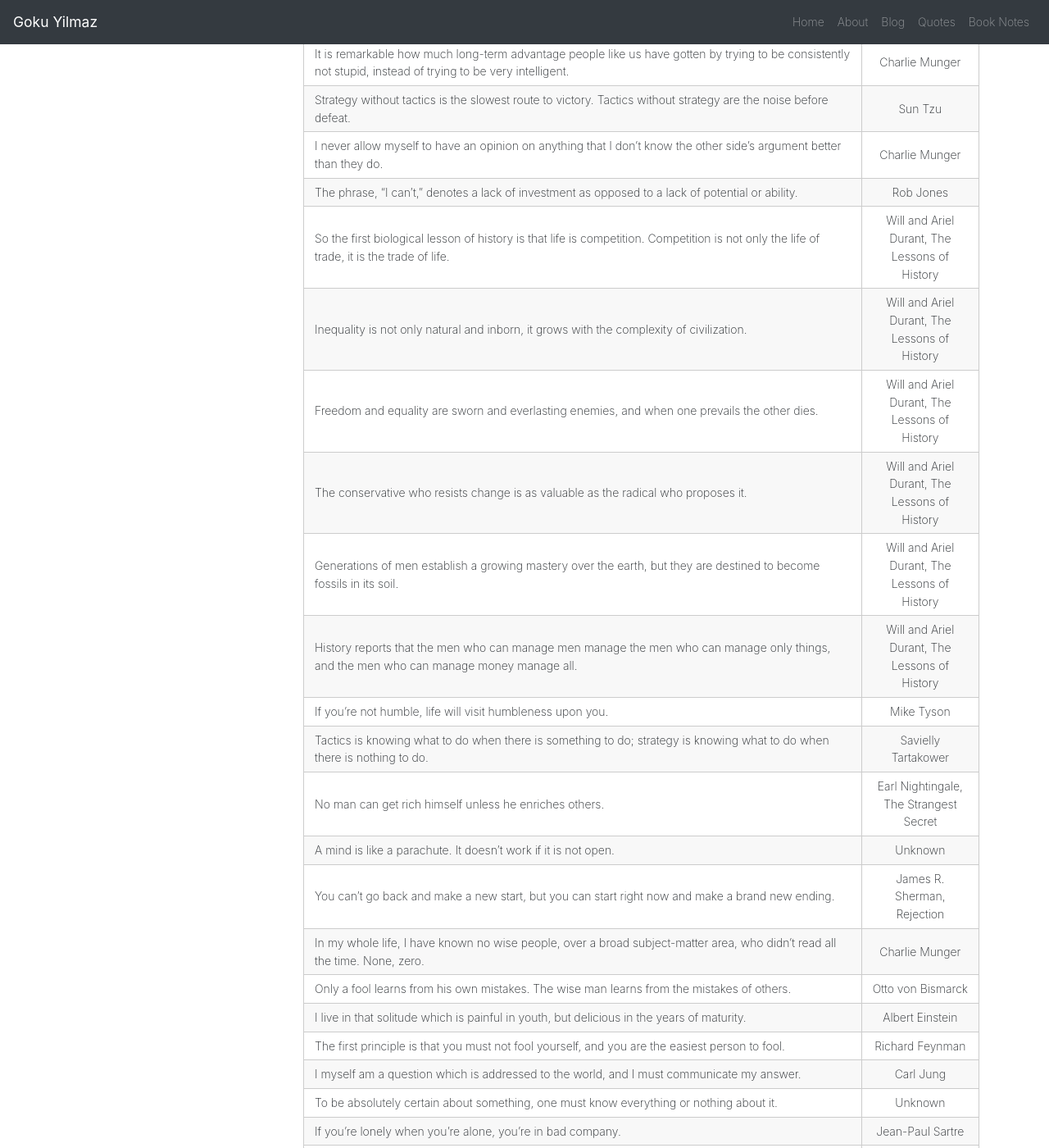
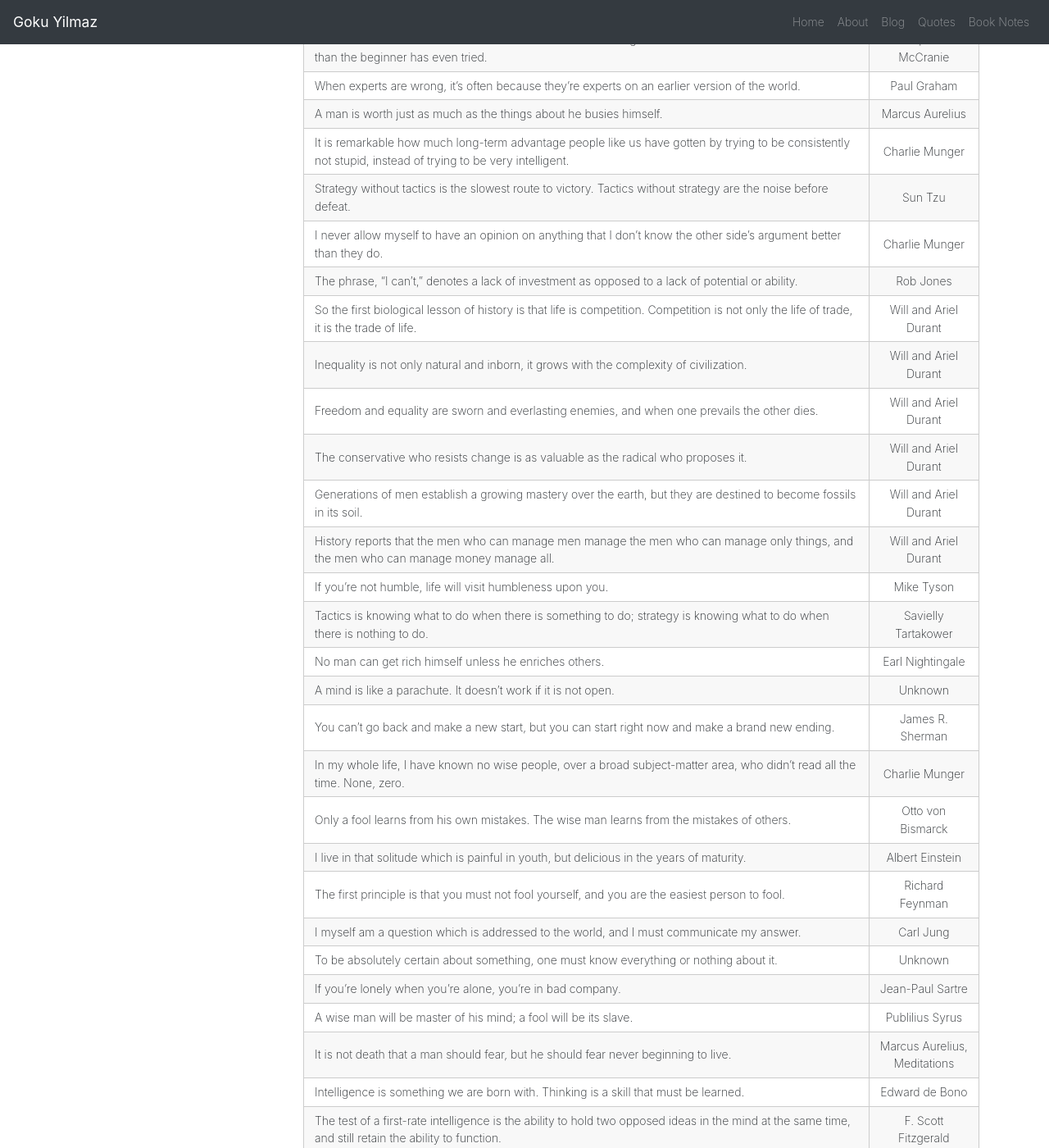
Before and after one commit to Esqarrouth/goktugyil.github.io, a Jekyll site: the page built from _pages/quotes.md, in a window 1280 px wide and 1400 px high, scrolled down 8014 px. Shown: the whole window at 82% size. Built offline with Jekyll 4.4.1, drawn with Linux system fonts in a browser that asks for light colours; some of the changed text lies outside the part shown.

Commit message:
Simplify more quote attributions

```diff
--- a/_pages/quotes.md
+++ b/_pages/quotes.md
@@ -193,17 +193,17 @@ It is remarkable how much long-term advantage people like us have gotten by tryi
 Strategy without tactics is the slowest route to victory. Tactics without strategy are the noise before defeat.|Sun Tzu
 I never allow myself to have an opinion on anything that I don’t know the other side’s argument better than they do.|Charlie Munger
 The phrase, “I can’t,” denotes a lack of investment as opposed to a lack of potential or ability.|Rob Jones
-So the first biological lesson of history is that life is competition. Competition is not only the life of trade, it is the trade of life.|Will and Ariel Durant, The Lessons of History
-Inequality is not only natural and inborn, it grows with the complexity of civilization.|Will and Ariel Durant, The Lessons of History
-Freedom and equality are sworn and everlasting enemies, and when one prevails the other dies.|Will and Ariel Durant, The Lessons of History
-The conservative who resists change is as valuable as the radical who proposes it.|Will and Ariel Durant, The Lessons of History
-Generations of men establish a growing mastery over the earth, but they are destined to become fossils in its soil.|Will and Ariel Durant, The Lessons of History
-History reports that the men who can manage men manage the men who can manage only things, and the men who can manage money manage all.|Will and Ariel Durant, The Lessons of History
+So the first biological lesson of history is that life is competition. Competition is not only the life of trade, it is the trade of life.|Will and Ariel Durant
+Inequality is not only natural and inborn, it grows with the complexity of civilization.|Will and Ariel Durant
+Freedom and equality are sworn and everlasting enemies, and when one prevails the other dies.|Will and Ariel Durant
+The conservative who resists change is as valuable as the radical who proposes it.|Will and Ariel Durant
+Generations of men establish a growing mastery over the earth, but they are destined to become fossils in its soil.|Will and Ariel Durant
+History reports that the men who can manage men manage the men who can manage only things, and the men who can manage money manage all.|Will and Ariel Durant
 If you’re not humble, life will visit humbleness upon you.|Mike Tyson
 Tactics is knowing what to do when there is something to do; strategy is knowing what to do when there is nothing to do.|Savielly Tartakower
-No man can get rich himself unless he enriches others.|Earl Nightingale, The Strangest Secret
+No man can get rich himself unless he enriches others.|Earl Nightingale
 A mind is like a parachute. It doesn’t work if it is not open.|Unknown
-You can’t go back and make a new start, but you can start right now and make a brand new ending.|James R. Sherman, Rejection
+You can’t go back and make a new start, but you can start right now and make a brand new ending.|James R. Sherman
 In my whole life, I have known no wise people, over a broad subject-matter area, who didn’t read all the time. None, zero.|Charlie Munger
 Only a fool learns from his own mistakes. The wise man learns from the mistakes of others.|Otto von Bismarck
 I live in that solitude which is painful in youth, but delicious in the years of maturity.|Albert Einstein
@@ -221,10 +221,10 @@ A tree is judged by its fruit.|Jesus
 A man who dares to waste one hour of time has not discovered the value of life.|Charles Darwin
 The iron rule in life, in a historical sense, is that if you’re lucky enough to be in a leadership position eventually you have to pass the baton.|Charlie Munger
 Inside every cynical person is a disappointed idealist.|George Carlin
-For any day that stings, two better days it brings.|Joey DeMaio, “Master of the Wind”
+For any day that stings, two better days it brings.|Joey DeMaio
 The opposite of play isn’t work. It’s depression.|Brian Sutton-Smith
 The wise man is self-sufficient. Nevertheless, he desires friends, neighbours, and associates, no matter how much he is sufficient unto himself.|Seneca, Moral Letters
-We were the prisoners of our own fantasy.|Blind Guardian, “Valhalla”
+We were the prisoners of our own fantasy.|Blind Guardian
 Extraordinary claims require extraordinary evidence.|Carl Sagan
 You’re unhappy because you’re not healthy enough to be happy. Your body is craving something all the time. How are you psychologically emotionally ever going to be happy unless you can please the body?|Goku
 A modern disease related to old fashion food is the most ludicrous thing I’ve ever heard in my life.|Unknown
```
Also changed, not shown: other parts of _pages/quotes.md (+1 -1 lines).
